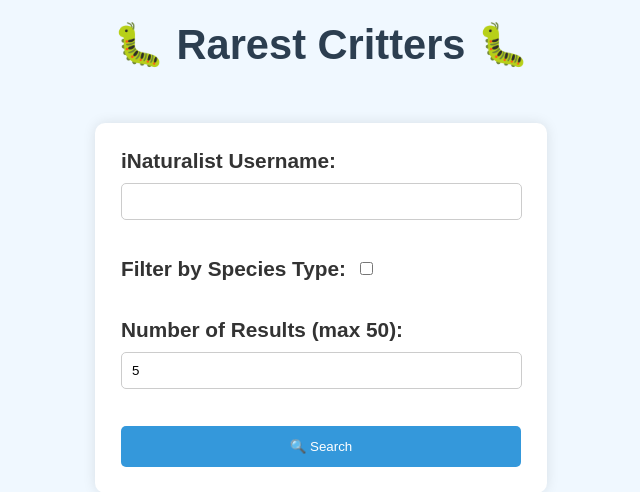
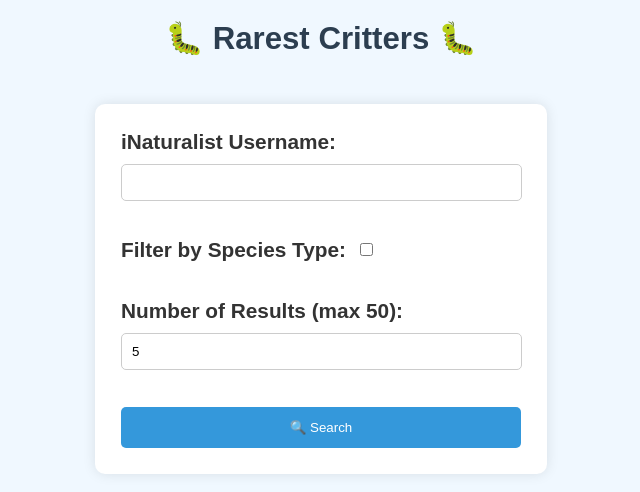
Before and after one commit to m3lmark/rarest_critter_webapp, a Flask app: page / in a window 1280 px wide. Shown: the top 492 px of the page, without its empty margins (319-959 px from the left). Run offline with Flask 2, Linux system fonts and the light colour scheme.

Commit message:
title size adjustment

```diff
--- a/app/templates/index.html
+++ b/app/templates/index.html
@@ -21,7 +21,7 @@
             color: #2c3e50;
             margin-top: 20px;
             text-align: center;
-            font-size: 2em; /* Adjust font size */
+            font-size: 1.5em; /* Adjust font size */
         }
         form {
             background-color: #fff;
```
